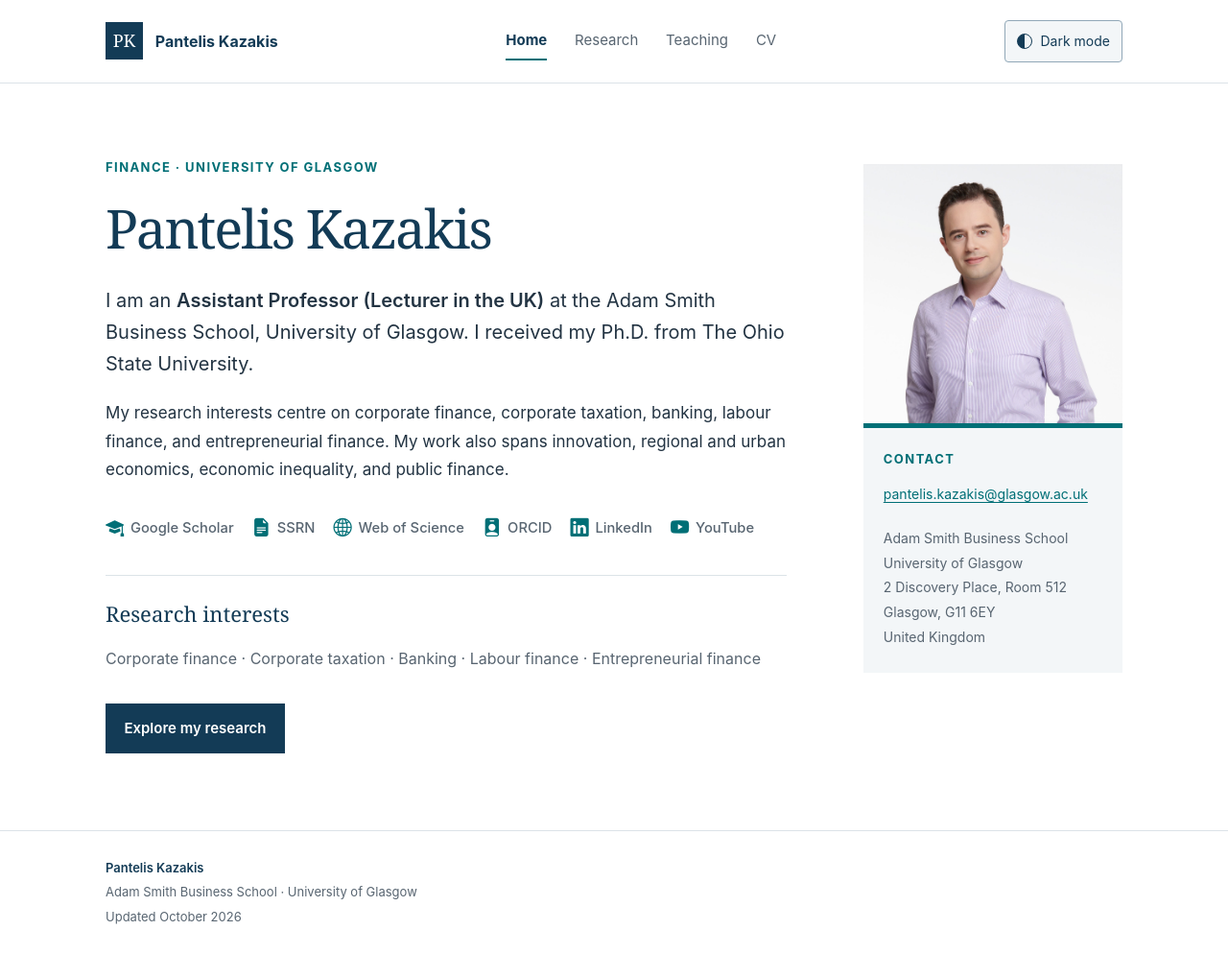
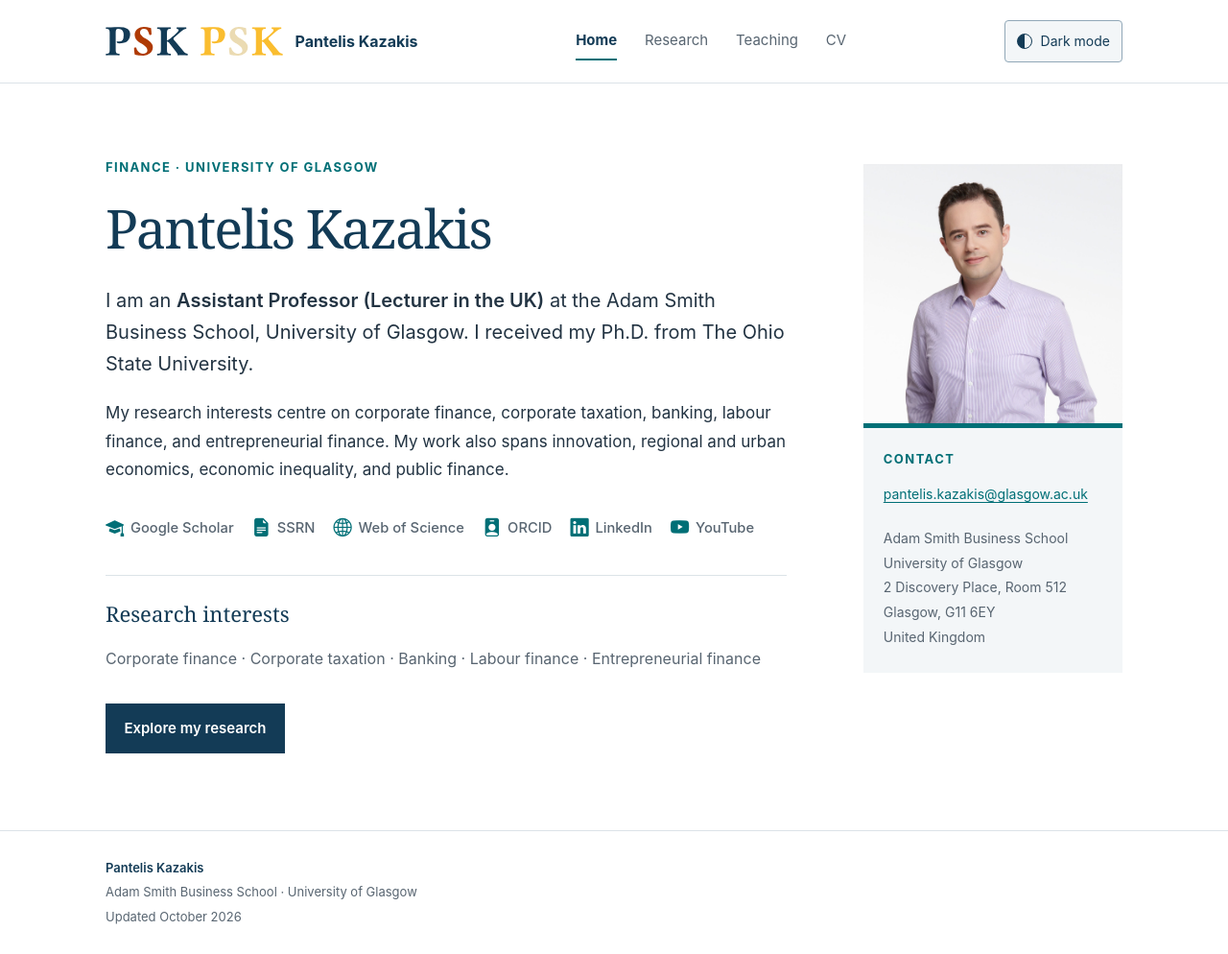
Before and after one commit to panteliskazakis/panteliskazakis.github.io, a Jekyll site: the page built from index.md, in a window 1280 px wide. Shown: the whole page at 96% size. Built offline with Jekyll 4.4.1, drawn with Linux system fonts in a browser that asks for light colours.

Commit message:
Add files via upload

```diff
--- a/_layouts/default.html
+++ b/_layouts/default.html
@@ -28,7 +28,7 @@
   <a class="skip-link" href="#main">Skip to content</a>
   <header class="site-header">
     <div class="header-inner">
-      <a class="identity" href="{{ '/' | relative_url }}"><span class="monogram" aria-hidden="true">PK</span><span>{{ site.name }}</span></a>
+        <a class="identity" href="{{ '/' | relative_url }}"><img class="brand-logo brand-logo-light" src="{{ '/assets/logo-psk-light.svg' | relative_url }}" alt="" width="86" height="30"><img class="brand-logo brand-logo-dark" src="{{ '/assets/logo-psk-dark.svg' | relative_url }}" alt="" width="86" height="30"><span>{{ site.name }}</span></a>
       <nav aria-label="Main navigation">
         <a href="{{ '/' | relative_url }}"{% if page.title == 'Home' %} aria-current="page"{% endif %}>Home</a>
         <a href="{{ '/research.html' | relative_url }}"{% if page.title == 'Research' %} aria-current="page"{% endif %}>Research</a>
```
